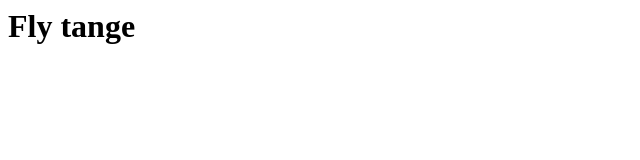
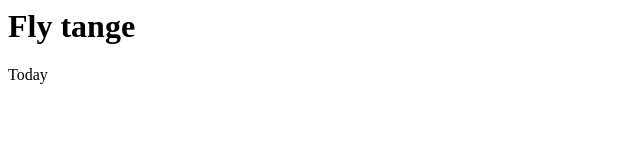
Before and after one commit to canadahistory/canadahistory.github.io, a plain HTML site: page index.html in a window 1280 px wide. Shown: the full height of the page, 0-640 px from the left. Drawn offline with Linux system fonts and the light colour scheme.

Commit message:
today ++

```diff
--- a/index.html
+++ b/index.html
@@ -1 +1,3 @@
 <h1>Fly tange</h1>
+
+<p>Today</p>
```
